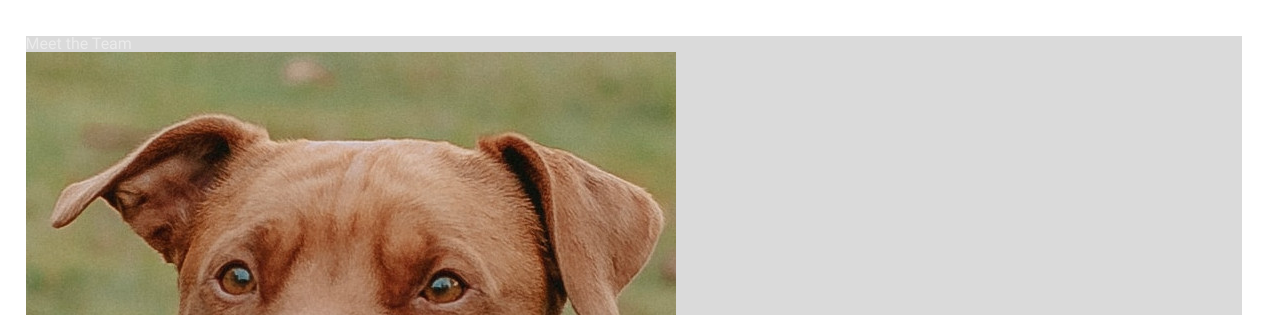
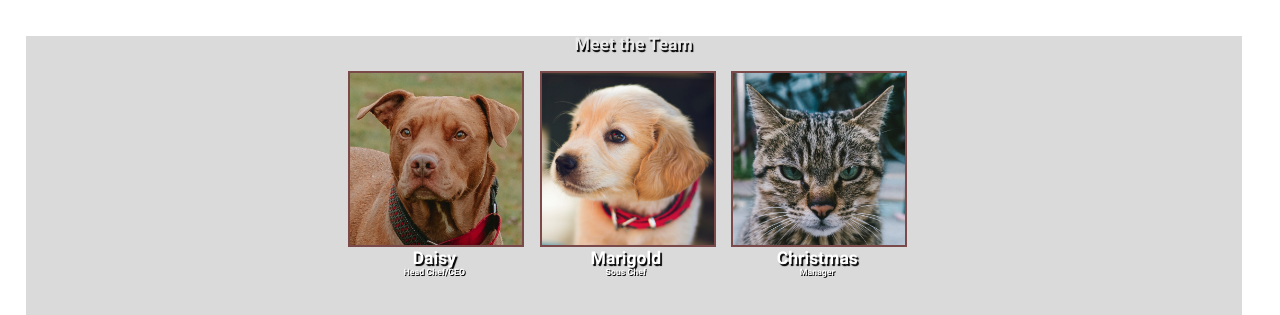
Before and after one commit to scienceappreciation/codeacademy-flexbox-business-site, a plain HTML site: page index.html in a window 1280 px wide. Shown: the part 637-952 px from the top of the page. Drawn offline with Linux system fonts and the light colour scheme.

Commit message:
Employees Section

```diff
--- a/index.html
+++ b/index.html
@@ -33,7 +33,7 @@
           <h2>Good Chicken</h2>
           <p>Battered and fried since 1999.</p>
         </section>
-        <section>
+        <section id="employees">
           <h2>Meet the Team</h2>
           <div class="portrait-container">
             <img src="./images/daisy.jpg" alt="Portrait">
--- a/styles.css
+++ b/styles.css
@@ -125,6 +125,47 @@ header nav li a {
     text-shadow: white 0.1rem 0.1rem 0.05rem;
 }
 
+/* Employees Section */
+#employees {
+    text-align: center;
+    font-size: 1rem;
+}
+
+#employees h2 {
+    font-size: 1.1rem;
+    font-weight: bold;
+    text-shadow: black 0.1rem 0.1rem 0.05rem;
+}
+
+.portrait-container {
+    width: 10.75em;
+    height: 9em;
+    display: inline-block;
+    margin-right: 0.96875em;
+    margin-top: 1.1em;
+}
+
+.portrait-container h3, h4 {
+    font-weight: bold;
+    color: white;
+    text-shadow: black 0.1em 0.1em 0.05em;
+}
+
+.portrait-container h3 {
+    font-size: 1.1em;
+}
+
+.portrait-container h4 {
+    font-size: 0.55em;
+}
+
+.portrait-container img {
+    width: 100%;
+    height: auto;
+    border: 0.125em solid #7a4949;
+}
+
+
 /* Responsive Designs */
 
 /* Tablet Media Query */
@@ -150,7 +191,14 @@ header nav li a {
     #banner-section {
         height: 8rem;
     }
+
+
+    /* Employees Section */
+    #employees {
+        font-size: 0.65rem;
+    }
 }
+
 
 /* Medium Phone/Tablet Media Query */
 @media only screen and (max-width: 426px) {
@@ -194,6 +242,12 @@ header nav li a {
     #chicken-section p {
         font-size: 1.25rem;
     }
+
+    /* Employees Section */
+     #employees {
+        font-size: 0.35rem;
+    }
+
 }
 
 /* Tiny Phone Media Query */
```
